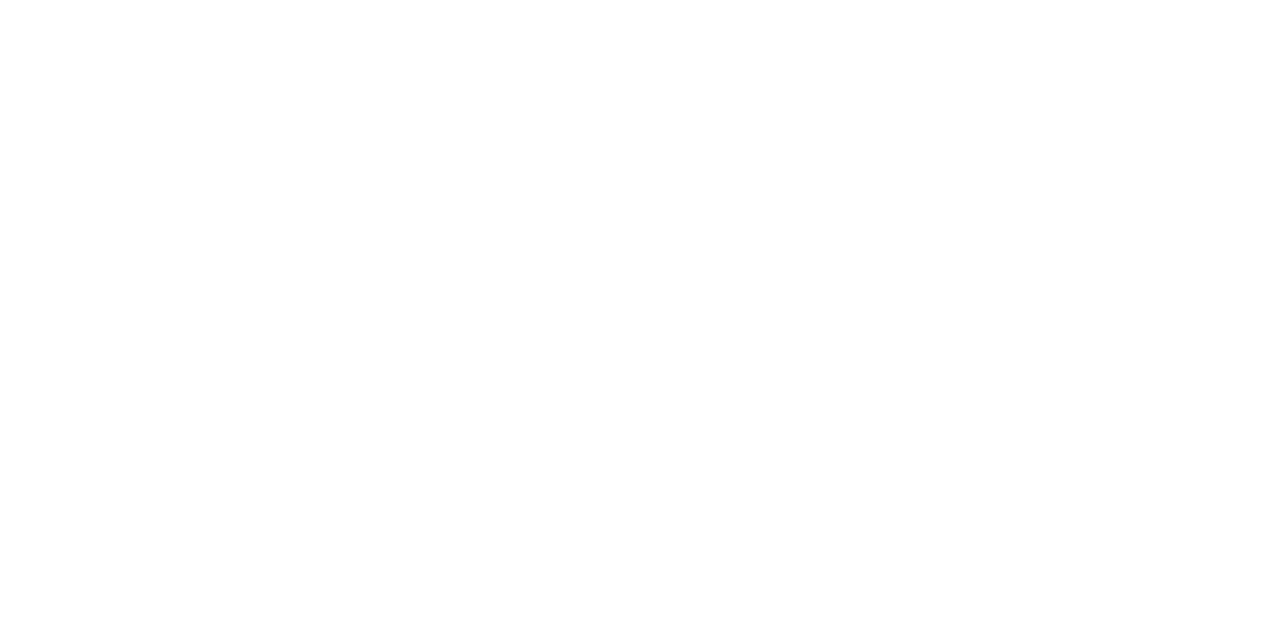
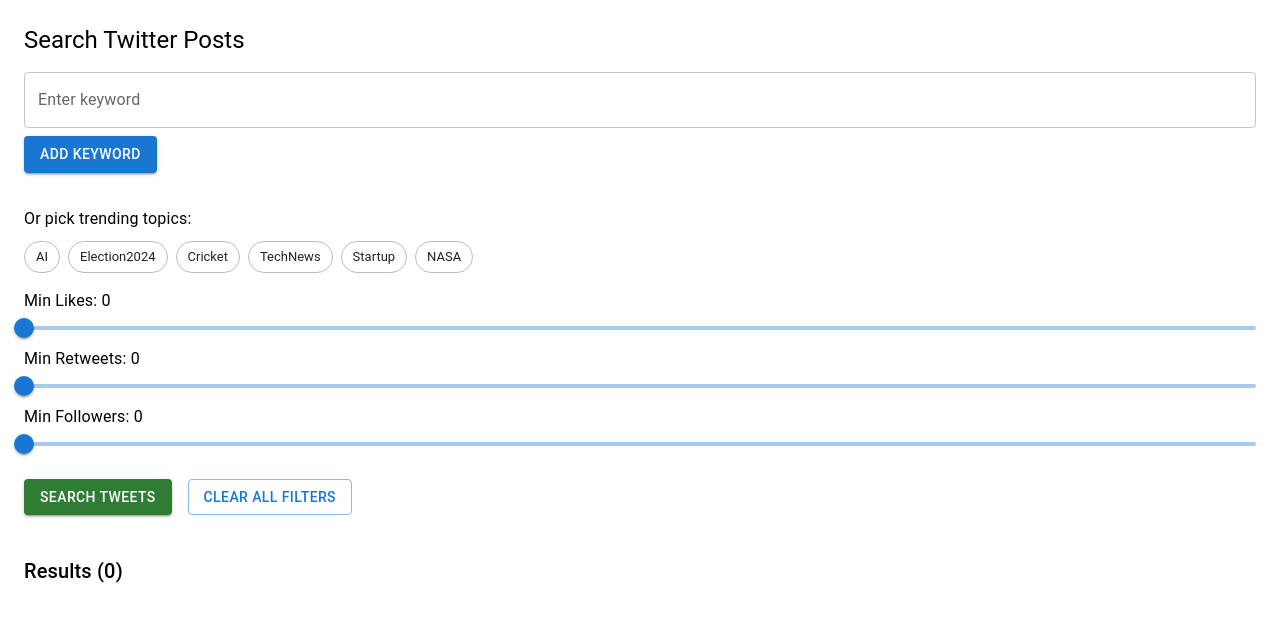
Before and after one commit to reetuverma1722/Buzzle_Frontend, a React (Create React App) app in the folder frontend/: page /keyword-management in a window 1280 px wide. Before the commit this address had no page. Shown: the top 622 px of the page. Built offline with nearby package versions, Linux system fonts and the light colour scheme; sample sign-in values are in the browser's storage.

Commit message:
Add Keyword management page and add searching on search history

```diff
--- a/frontend/src/App.js
+++ b/frontend/src/App.js
@@ -5,6 +5,7 @@
 import { PrivateRoute } from "./Components/login/ProtectedRoute";
 import GoalsTable from "./Pages/Post_Manager";
 import HistoryTable from "./Pages/history";
+import Keyword_Management from "./Pages/Keyword_Management";
 
 function App() {
   return (
@@ -12,9 +13,10 @@
       <Routes>
          <Route path="/" element={<LandingPage />} />
         <Route path="/login" element={<Login open={true} />} />
-        <Route path="/dashboard" element={ <PrivateRoute><Dashboard /></PrivateRoute>} />
+        <Route path="/dashboard" element={<Dashboard />} />
         <Route path="/postmanager" element={ <PrivateRoute><GoalsTable/></PrivateRoute>} />
         <Route path="/history" element={ <PrivateRoute><HistoryTable/></PrivateRoute>} />
+         <Route path="/keyword-management" element={ <PrivateRoute><Keyword_Management/></PrivateRoute>} />
       </Routes>
     </BrowserRouter>
   );
--- a/frontend/src/Components/tweet-reply-table/SearchHistory.jsx
+++ b/frontend/src/Components/tweet-reply-table/SearchHistory.jsx
@@ -12,6 +12,8 @@
   Button,
   Grid,
   Tooltip,
+  Checkbox,
+  TextField,
 } from "@mui/material";
 import EditIcon from "@mui/icons-material/Edit";
 import DeleteIcon from "@mui/icons-material/Delete";
@@ -19,8 +21,9 @@
 
 const SearchHistory = () => {
   const [history, setHistory] = useState([]);
-  const [open, setOpen] = useState(false);
-  const [selectedReply, setSelectedReply] = useState("");
+  const [selectedIds, setSelectedIds] = useState([]);
+  const [selectAll, setSelectAll] = useState(false);
+  const [search, setSearch] = useState("");
 
   const fetchHistory = async () => {
     try {
@@ -31,6 +34,10 @@
     }
   };
 
+  useEffect(() => {
+    fetchHistory();
+  }, []);
+
   const handleDelete = async (tweetId) => {
     try {
       await axios.delete(`http://localhost:5000/api/search/delete/${tweetId}`);
@@ -40,18 +47,119 @@
     }
   };
 
-  useEffect(() => {
-    fetchHistory();
-  }, []);
+  const handleDeleteSelected = async () => {
+    try {
+      for (let id of selectedIds) {
+        await axios.delete(`http://localhost:5000/api/search/delete/${id}`);
+      }
+      setHistory((prev) =>
+        prev.filter((tweet) => !selectedIds.includes(tweet.id))
+      );
+      setSelectedIds([]);
+      setSelectAll(false);
+    } catch (err) {
+      console.error("Bulk delete failed:", err.message);
+    }
+  };
+
+  // const handlePost = async (tweetId, replyText) => {
+  //   try {
+  //     const tweetUrl = `https://twitter.com/i/web/status/${tweetId}`;
+  //     const res = await axios.post("http://localhost:5000/api/post-reply", {
+  //       tweetUrl,
+  //       replyText,
+  //     });
+
+  //     if (res.data.success) {
+  //       alert("✅ Reply posted!");
+  //     } else {
+  //       alert("❌ Failed to post reply");
+  //     }
+  //   } catch (err) {
+  //     console.error("Reply post failed:", err.message);
+  //   }
+  // };
+const handlePost = async (tweetId, replyText, token) => {
+  try {
+    const res = await axios.post("http://localhost:5000/api/post-reply", {
+      tweetId,
+      replyText,
+      token,
+    });
+
+    if (res.data.message === "Reply posted!") {
+      alert("✅ Reply posted!");
+    } else {
+      alert("❌ Failed to post reply");
+    }
+  } catch (err) {
+    console.error("Reply post failed:", err?.response?.data || err.message);
+  }
+};
+ const token = localStorage.getItem("token");
+  const handleSelectAll = () => {
+    if (selectAll) {
+      setSelectedIds([]);
+    } else {
+      setSelectedIds(filteredData.map((item) => item.id));
+    }
+    setSelectAll(!selectAll);
+  };
+
+  const handleCheckbox = (id) => {
+    setSelectedIds((prev) =>
+      prev.includes(id) ? prev.filter((x) => x !== id) : [...prev, id]
+    );
+  };
+
+  const filteredData = history.filter(
+    (item) =>
+      item.keyword.toLowerCase().includes(search.toLowerCase()) ||
+      item.text.toLowerCase().includes(search.toLowerCase())
+  );
 
   return (
-      <TableContainer component={Paper}>
-        <Typography variant="h6" sx={{ m: 2 }}>
-          📜 Search History
-        </Typography>
+    <Paper>
+      <Grid
+        container
+        justifyContent="space-between"
+        alignItems="center"
+        sx={{ p: 2 }}
+      >
+        <Grid sx={{display:"flex",gap:3}}>
+          <Typography variant="h6">📜 Search History</Typography>
+          <TextField
+            size="small"
+            label="Search keyword/tweet"
+            variant="outlined"
+            value={search}
+            onChange={(e) => setSearch(e.target.value)}
+          />
+        </Grid>
+        {selectedIds.length > 0 && (
+          <Grid container justifyContent="flex-end" sx={{ p: 2 }}>
+            <Button
+              variant="contained"
+              color="error"
+              onClick={handleDeleteSelected}
+            >
+              Delete Selected ({selectedIds.length})
+            </Button>
+          </Grid>
+        )}
+      </Grid>
+
+      <TableContainer>
         <Table>
           <TableHead>
             <TableRow>
+              <TableCell padding="checkbox">
+                <Checkbox
+                  checked={selectAll}
+                  onChange={handleSelectAll}
+                  color="primary"
+                />
+              </TableCell>
               <TableCell>
                 <b>Keyword</b>
               </TableCell>
@@ -73,68 +181,55 @@
             </TableRow>
           </TableHead>
           <TableBody>
-            {history.map((tweet) => (
+            {filteredData.map((tweet) => (
               <TableRow key={tweet.id}>
+                <TableCell padding="checkbox">
+                  <Checkbox
+                    checked={selectedIds.includes(tweet.id)}
+                    onChange={() => handleCheckbox(tweet.id)}
+                  />
+                </TableCell>
                 <TableCell>{tweet.keyword}</TableCell>
                 <TableCell>
                   <Tooltip title={tweet.text} placement="top" arrow>
                     <span>
                       {tweet.text.split(" ").slice(0, 16).join(" ")}
-      {tweet.text.split(" ").length > 16 &&  (
-        <Button
-          variant="text"
-          size="small"
-          sx={{
-            color: "#1976d2",               // blue color
-            textTransform: "none",
-            textDecoration: "underline",
-            minWidth: "auto",
-            padding: 0,
-            ml: 1,
-          }}
-        >
+                      {tweet.text.split(" ").length > 16 && (
+                        <Button variant="text" size="small" sx={{ ml: 1 }}>
                           Read more
                         </Button>
                       )}
                     </span>
                   </Tooltip>
                 </TableCell>
-
                 <TableCell>
                   <Tooltip title={tweet.reply} placement="top" arrow>
                     <span>
                       {tweet.reply?.split(" ").slice(0, 20).join(" ")}
-      {tweet.reply?.split(" ").length > 20 &&  (
-        <Button
-          variant="text"
-          size="small"
-          sx={{
-            color: "#1976d2",               // blue color
-            textTransform: "none",
-            textDecoration: "underline",
-            minWidth: "auto",
-            padding: 0,
-            ml: 1,
-          }}
-        >
+                      {tweet.reply?.split(" ").length > 20 && (
+                        <Button variant="text" size="small" sx={{ ml: 1 }}>
                           Read more
                         </Button>
                       )}
                     </span>
                   </Tooltip>
                 </TableCell>
-
                 <TableCell>{tweet.like_count}</TableCell>
                 <TableCell>{tweet.retweet_count}</TableCell>
                 <TableCell>
                   <Grid sx={{ display: "flex", gap: "10px" }}>
-                    <IconButton onClick={() => alert("Edit not implemented yet")}>
+                    <IconButton
+                      onClick={() => alert("Edit not implemented yet")}
+                    >
                       <EditIcon />
                     </IconButton>
                     <IconButton onClick={() => handleDelete(tweet.id)}>
                       <DeleteIcon color="error" />
                     </IconButton>
-                    <Button style={{ backgroundColor: "green", color: "white" }}>
+                    <Button
+                      style={{ backgroundColor: "green", color: "white" }}
+                      onClick={() => handlePost(tweet.id, tweet.reply,token)}
+                    >
                       Post
                     </Button>
                   </Grid>
@@ -144,6 +239,7 @@
           </TableBody>
         </Table>
       </TableContainer>
+    </Paper>
   );
 };
 
--- /dev/null
+++ b/frontend/src/Pages/Keyword_Management.js
@@ -0,0 +1,200 @@
+import React, { useState } from "react";
+import {
+  TextField,
+  Button,
+  Chip,
+  CircularProgress,
+  Typography,
+  Grid,
+  Slider,
+  Card,
+  CardContent,
+} from "@mui/material";
+import axios from "axios";
+
+const mockTrending = [
+  "AI",
+  "Election2024",
+  "Cricket",
+  "TechNews",
+  "Startup",
+  "NASA",
+];
+
+const Keyword_Management = () => {
+  const [keywords, setKeywords] = useState([]);
+  const [inputKeyword, setInputKeyword] = useState("");
+  const [likesFilter, setLikesFilter] = useState(0);
+  const [retweetsFilter, setRetweetsFilter] = useState(0);
+  const [followersFilter, setFollowersFilter] = useState(0);
+  const [loading, setLoading] = useState(false);
+  const [tweets, setTweets] = useState([]);
+
+  const handleAddKeyword = () => {
+    if (inputKeyword.trim() && !keywords.includes(inputKeyword.trim())) {
+      setKeywords((prev) => [...prev, inputKeyword.trim()]);
+      setInputKeyword("");
+    }
+  };
+
+  const handleDeleteKeyword = (k) => {
+    setKeywords((prev) => prev.filter((key) => key !== k));
+  };
+
+  const handleSelectTrending = (k) => {
+    if (!keywords.includes(k)) {
+      setKeywords((prev) => [...prev, k]);
+    }
+  };
+
+  const searchTweetsWithFilters = async () => {
+    if (keywords.length === 0) return;
+    setLoading(true);
+    try {
+      const res = await axios.get("http://localhost:5000/api/search", {
+        params: {
+          keyword: keywords.join(","), // "modi,cricket"
+          minLikes: likesFilter,
+          minRetweets: retweetsFilter,
+          minFollowers: followersFilter,
+        },
+      });
+      setTweets(res.data.tweets || []);
+    } catch (err) {
+      console.error("Search failed", err);
+    } finally {
+      setLoading(false);
+    }
+  };
+
+  const clearAllFilters = () => {
+    setKeywords([]); // clear keywords
+    setLikesFilter(0); // reset filters
+    setRetweetsFilter(0);
+    setFollowersFilter(0);
+  };
+
+  return (
+    <Grid container spacing={2} direction="column" p={3}>
+      <Typography variant="h5">Search Twitter Posts</Typography>
+
+      {/* Keyword Input */}
+      <Grid item>
+        <TextField
+          fullWidth
+          label="Enter keyword"
+          value={inputKeyword}
+          onChange={(e) => setInputKeyword(e.target.value)}
+          onKeyPress={(e) => {
+            if (e.key === "Enter") handleAddKeyword();
+          }}
+        />
+        <Button variant="contained" onClick={handleAddKeyword} sx={{ mt: 1 }}>
+          Add Keyword
+        </Button>
+      </Grid>
+
+      {/* Added Keywords */}
+      <Grid item>
+        {keywords.map((k) => (
+          <Chip
+            key={k}
+            label={k}
+            onDelete={() => handleDeleteKeyword(k)}
+            color="primary"
+            sx={{ mr: 1, mt: 1 }}
+          />
+        ))}
+      </Grid>
+
+      {/* Trending Keywords */}
+      <Grid item>
+        <Typography variant="subtitle1">Or pick trending topics:</Typography>
+        {mockTrending.map((t) => (
+          <Chip
+            key={t}
+            label={t}
+            variant="outlined"
+            onClick={() => handleSelectTrending(t)}
+            sx={{ mr: 1, mt: 1 }}
+          />
+        ))}
+      </Grid>
+
+      {/* Filters */}
+      <Grid item>
+        <Typography>Min Likes: {likesFilter}</Typography>
+        <Slider
+          value={likesFilter}
+          min={0}
+          max={1000}
+          step={10}
+          onChange={(_, val) => setLikesFilter(val)}
+        />
+        <Typography>Min Retweets: {retweetsFilter}</Typography>
+        <Slider
+          value={retweetsFilter}
+          min={0}
+          max={1000}
+          step={10}
+          onChange={(_, val) => setRetweetsFilter(val)}
+        />
+        <Typography>Min Followers: {followersFilter}</Typography>
+        <Slider
+          value={followersFilter}
+          min={0}
+          max={100000}
+          step={1000}
+          onChange={(_, val) => setFollowersFilter(val)}
+        />
+      </Grid>
+
+      {/* Buttons */}
+      <Grid item container spacing={2}>
+        <Grid item>
+          <Button
+            variant="contained"
+            color="success"
+            onClick={searchTweetsWithFilters}
+            disabled={loading}
+          >
+            {loading ? <CircularProgress size={24} /> : "Search Tweets"}
+          </Button>
+        </Grid>
+        <Grid item>
+          <Button variant="outlined" color="primary" onClick={clearAllFilters}>
+            Clear All Filters
+          </Button>
+        </Grid>
+      </Grid>
+
+      {/* Results */}
+      <Grid item>
+        <Typography variant="h6" mt={3}>
+          Results ({tweets.length})
+        </Typography>
+        {tweets.map((tweet, idx) => (
+          <div
+            key={idx}
+            style={{
+              borderBottom: "1px solid #ccc",
+              margin: "10px 0",
+              paddingBottom: "10px",
+            }}
+          >  <Card>
+                        <CardContent>
+            <Typography>{tweet.text}</Typography>
+            <Typography variant="caption">
+              ❤️ {tweet?.like_count ?? 0} | 🔁 {tweet?.retweet_count ?? 0} | 👤
+              Followers: {tweet.followers_count ?? 0}
+            </Typography>
+            </CardContent>
+            </Card>
+          </div>
+        ))}
+      </Grid>
+    </Grid>
+  );
+};
+
+export default Keyword_Management;
```
Also changed, not shown: frontend/src/Components/login/Login.jsx (+39 -37 lines), frontend/src/Pages/Dashboard.jsx (+23 -12 lines), frontend/src/utils/pkce.js (added, +16 -0 lines). Lines whose indentation alone changed are shown as unchanged.
